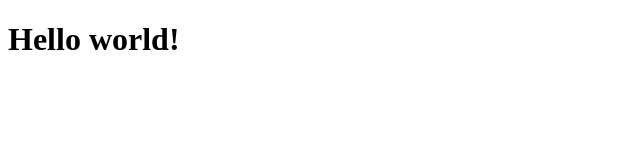
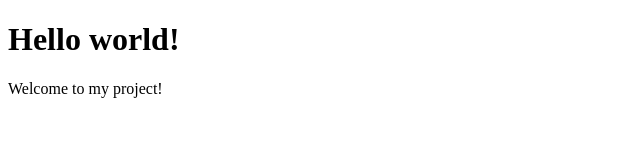
Before and after one commit to beckycode/git-practice, a plain HTML site: page index.html in a window 1280 px wide. Shown: the whole page, without its empty margins (0-640 px from the left). Drawn offline with Linux system fonts and the light colour scheme.

Commit message:
add p tag welcome to my project

```diff
--- a/index.html
+++ b/index.html
@@ -7,5 +7,6 @@
   </head>
   <body>
     <h1>Hello world!</h1>
+    <p>Welcome to my project!</p>
   </body>
 </html>
```
